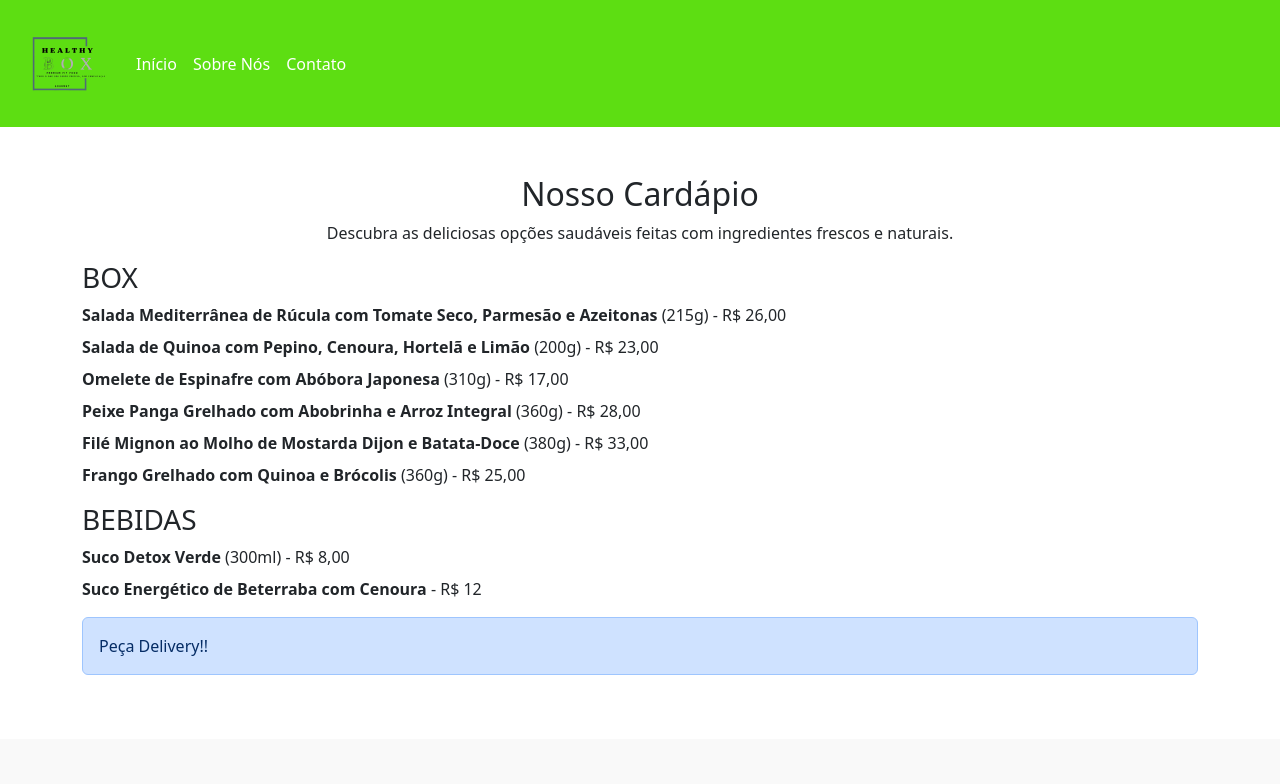
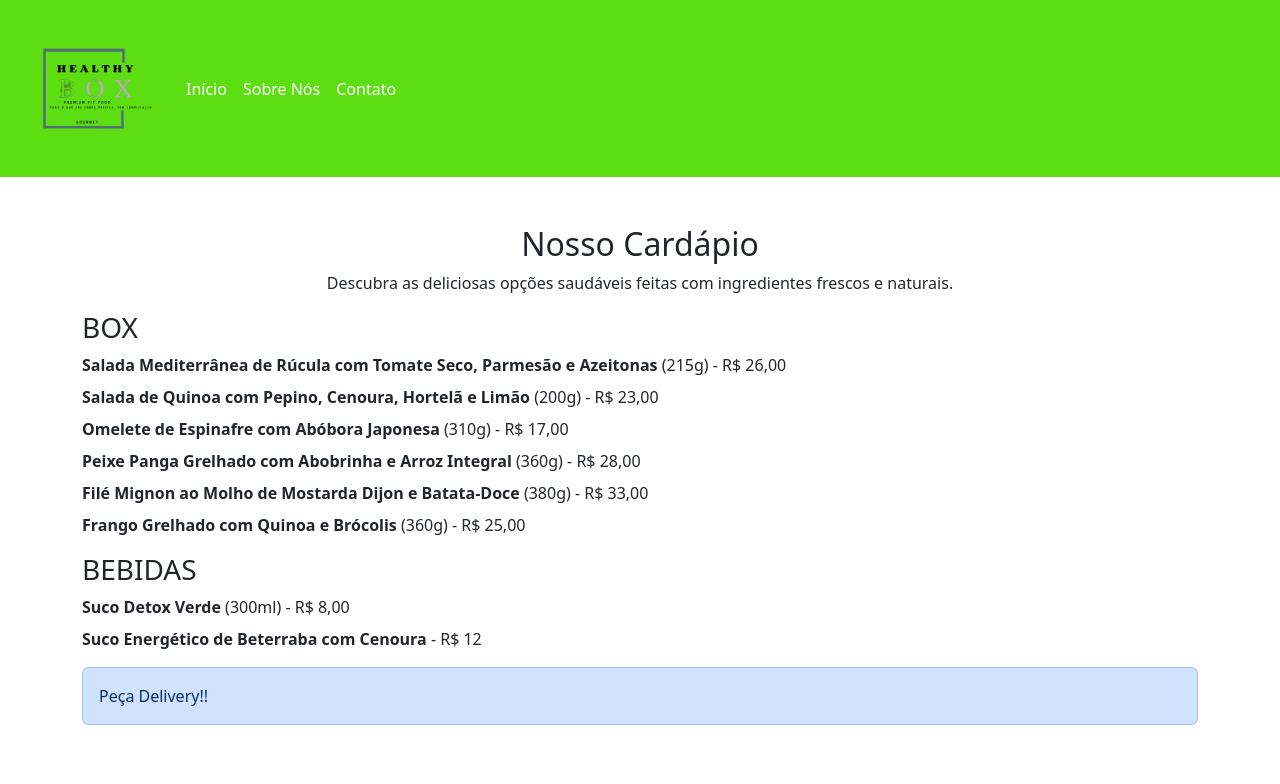
Before and after one commit to AydomSantos/Projeto-Wi, a plain HTML site: page index.html in a window 1280 px wide. Shown: the top 784 px of the page. Drawn offline with nearby package versions, Linux system fonts and the light colour scheme; a script that the page names is missing.

Commit message:
Update index.html

```diff
--- a/index.html
+++ b/index.html
@@ -21,7 +21,7 @@
             <img
               src="img/logo.png"
               alt="Logo da Healthy Box Food"
-              width="100"
+              width="150"
               class="d-inline-block align-text-top"
             />
           </a>
```
